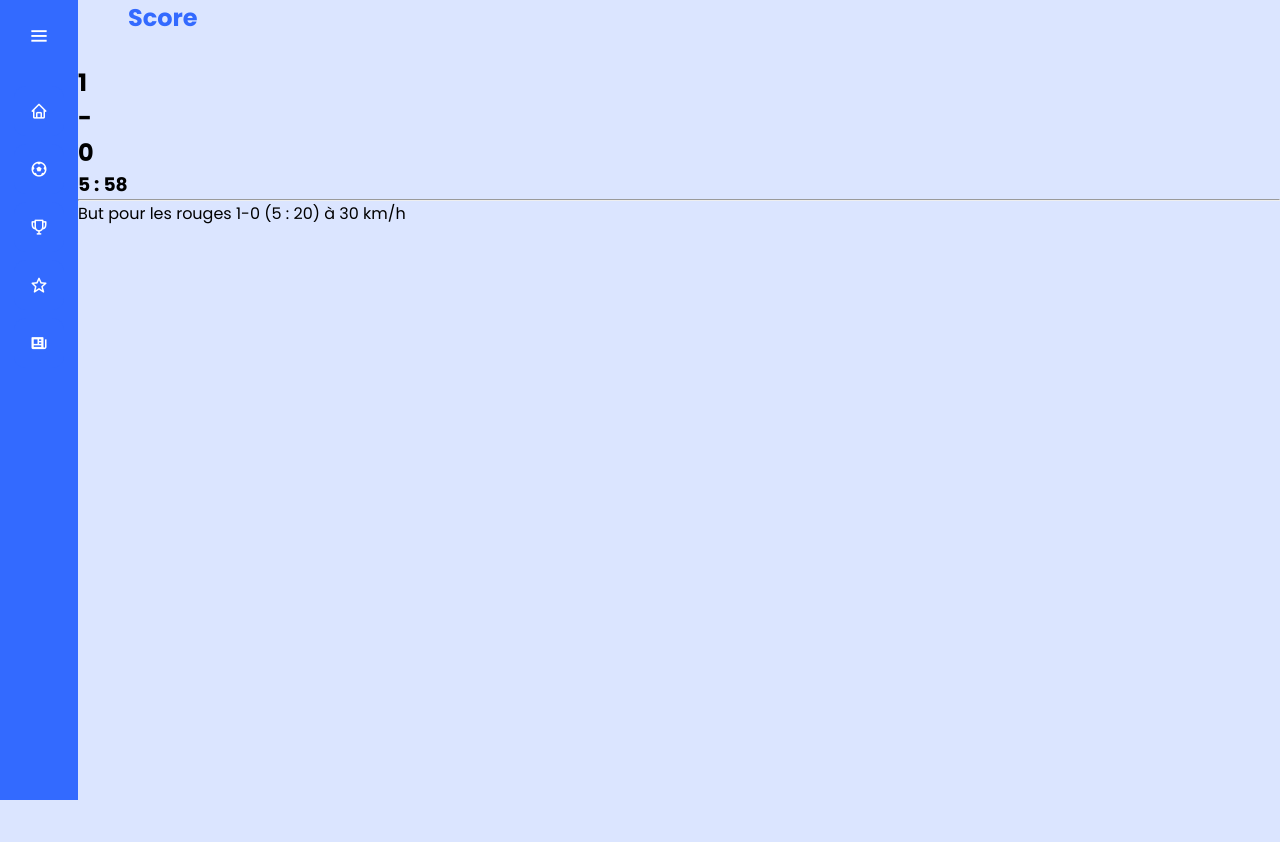
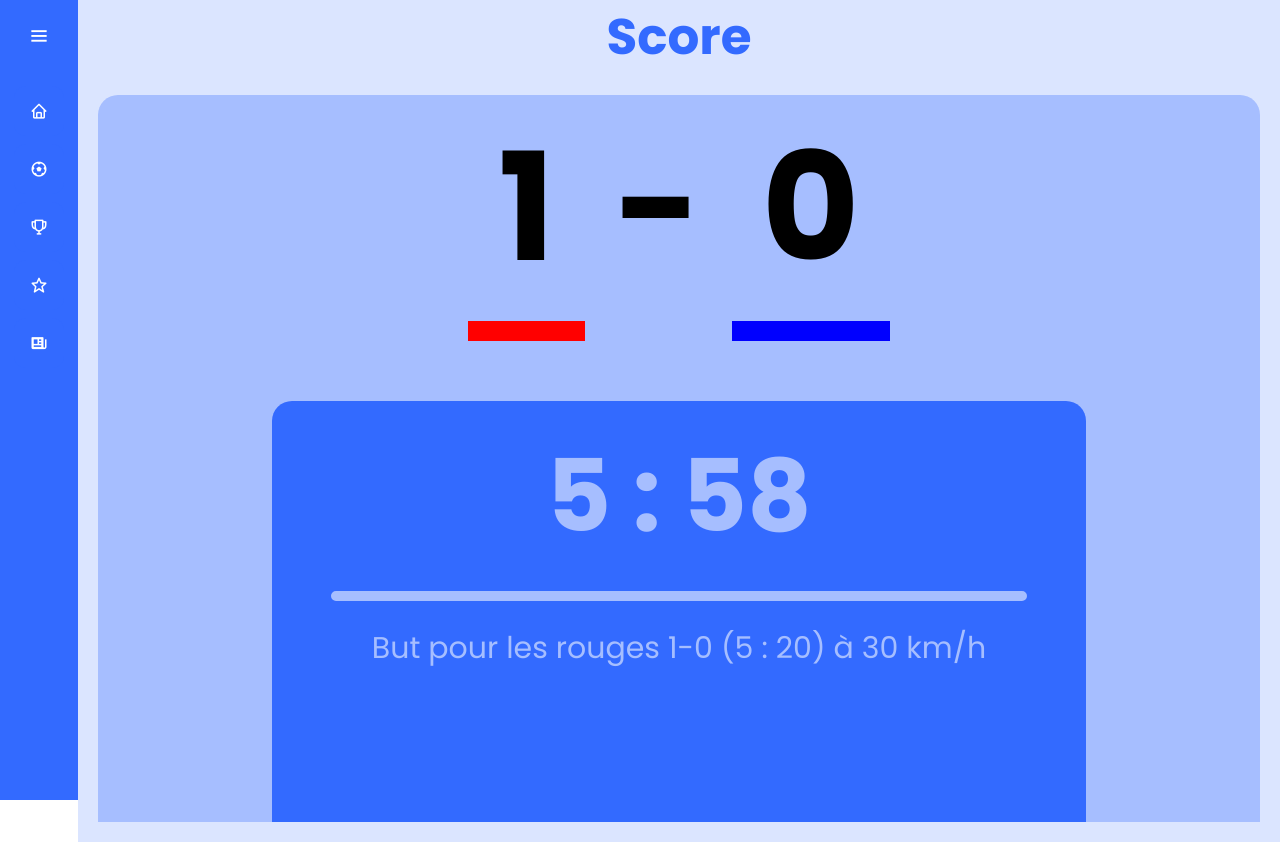
Before and after one commit to Jflo02/workshopB2, a PHP site: page /score.php in a window 1280 px wide. Before the commit the page ends 800 px from the top, so only its background shows below. Run offline with PHP 8.4, Linux system fonts and the light colour scheme.

Commit message:
score css

```diff
--- a/style.css
+++ b/style.css
@@ -188,10 +188,7 @@
 .fmatch-form {
   background-color: #336aff;
 }
-h1 {
-  padding: 0px 30px 30px 50px;
-  color: #336aff;
-}
+
 .form-fm {
 }
 .player {
@@ -301,3 +298,69 @@
     text-decoration: none;
   }
 /* Index.html */
+
+/*score.php*/
+.container3 {
+    padding: 20px;
+    border-radius: 20px;
+}
+
+
+
+h1 {
+    width: 100%;
+    text-align: center;
+    color: #336aff;
+    font-size: 50px;
+}
+.container-score {
+    background-color: #A6BEFF;
+    width: 100%;
+    display: flex;
+    justify-content: center;
+    border-radius: 20px 20px 0 0;
+    padding-bottom: 30px;
+}
+.container-score h2 {
+    font-size: 150px;
+    padding: 0 30px ;
+}
+.E-Rouge {
+    border-bottom: #FF0000 solid 20px;
+}
+.E-Bleu {
+    border-bottom: #0000FF solid 20px;
+}
+.container4 {
+    padding: 30px 15% 0 15%;
+    background-color: #A6BEFF;
+}
+.container-mins {
+    padding: 20px 20px 18% 20px;
+    background-color: #336AFF;
+    width: 100%;
+    border-radius: 20px 20px 0 0;
+    color: #A6BEFF;
+
+}
+
+.container-mins h3 {
+    font-size: 100px;
+    color: #A6BEFF;
+    width: 100%;
+    text-align: center;
+}
+.sm-blue-line {
+    background-color: #A6BEFF;
+    border:#A6BEFF solid 5px ;
+    border-radius: 20px;
+    width: auto;
+    margin: 20px 5% 20px 5%;
+  }
+.histo-qmatch {
+    font-size:30px;
+    text-align: center;
+    padding: 5px;
+}
+
+/*score.php*/
```
